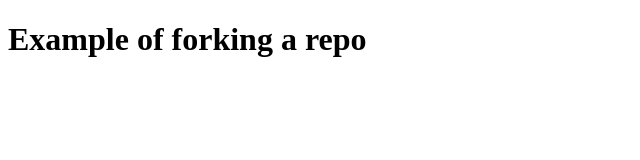
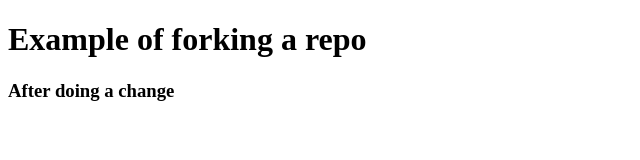
Before and after one commit to MeenakshiSekhar/RainbowCoder, a plain HTML site: page vin/index.html in a window 1280 px wide. Shown: the whole page, without its empty margins (0-640 px from the left). Drawn offline with Linux system fonts and the light colour scheme.

Commit message:
added another heading

```diff
--- a/vin/index.html
+++ b/vin/index.html
@@ -7,5 +7,6 @@
 </head>
 <body>
     <h1>Example of forking a repo</h1>
+    <h3>After doing a change</h3>
 </body>
 </html>
```
